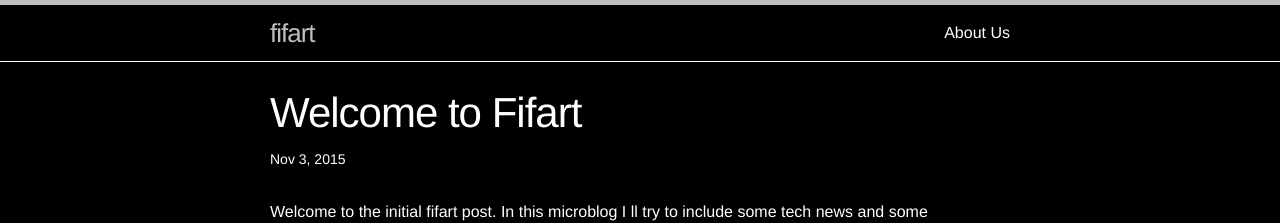
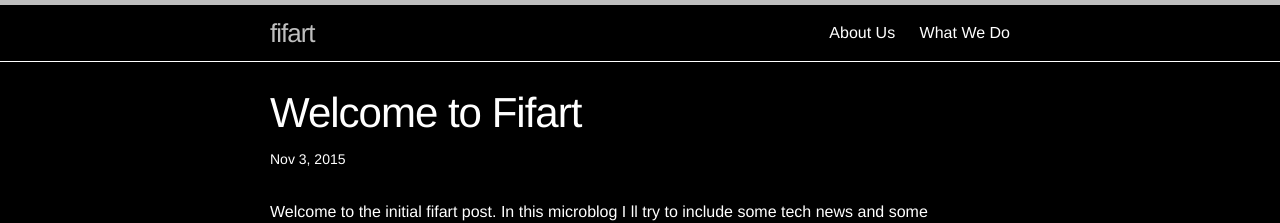
Before and after one commit to fifart/fifart.github.io, a Jekyll site: the page built from _posts/2015-11-03-welcome-to-fifart.markdown, in a window 1280 px wide. Shown: the top 223 px of the page. Built offline with Jekyll 4.4.1, drawn with Linux system fonts in a browser that asks for light colours.

Commit message:
What We Do page

```diff
--- a/what_we_do.md
+++ b/what_we_do.md
@@ -1 +1,7 @@
+---
+layout: page
+title: What We Do
+permalink: /whatwedo/
+---
+
 What do we do?
```
